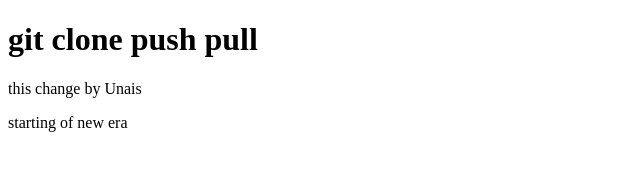
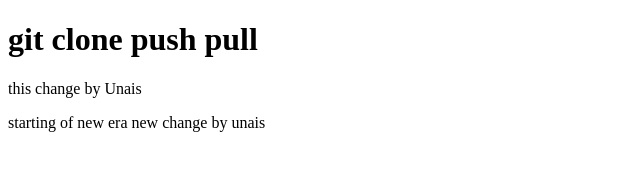
Before and after one commit to realpath24/introduction, a plain HTML site: page index.html in a window 1280 px wide. Shown: the whole page, without its empty margins (0-640 px from the left). Drawn offline with Linux system fonts and the light colour scheme.

Commit message:
Update index.html by unais

```diff
--- a/index.html
+++ b/index.html
@@ -9,5 +9,7 @@
     <h1>git clone push pull</h1>
     <p>this change by Unais</p>
     starting of new era
+    new change by unais
+
 </body>
 </html>
```
